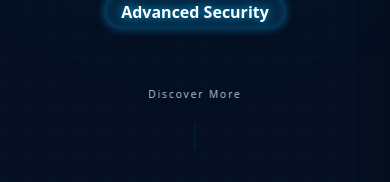
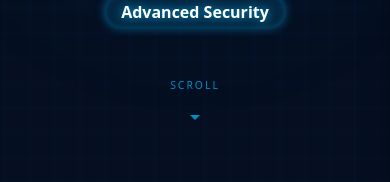
Before and after one commit to csantander93/yaffo-consulting-web, a React (Vite) app: page / in a window 390 px wide. Shown: the part 622-804 px from the top of the page. Built offline with nearby package versions, Linux system fonts and the light colour scheme; a web font is replaced by a local one.

Commit message:
section about opdate

```diff
--- a/src/components/footer/Footer.jsx
+++ b/src/components/footer/Footer.jsx
@@ -7,14 +7,14 @@ const Footer = () => {
       <div className="footer-content">
         <div className="footer-logo-section" itemScope itemType="https://schema.org/Organization">
           <a
-            href="https://yafoconsultora.com/"
+            href="/"
             target="_blank"
             rel="noopener noreferrer"
-            aria-label="Visitar sitio de Yafo Consultora"
+            aria-label="Visit Yafo Consulting's website"
           >
             <img
               src={logoYafo}
-              alt="Logo Yafo Consultora"
+              alt="Icon Yaffo Consulting"
               className="info-logo"
               itemProp="logo"
               loading="lazy"
@@ -25,7 +25,7 @@ const Footer = () => {
 
       <div className="footer-bottom">
         <p itemProp="copyrightYear">
-          &copy; {new Date().getFullYear()} <span itemProp="copyrightHolder">YAFO CONSULTORA S.R.L</span>. Todos los derechos reservados.
+          &copy; {new Date().getFullYear()} <span itemProp="copyrightHolder">YAFFO CONSULTING S.R.L</span>. All rights reserved.
         </p>
       </div>
     </footer>
--- a/src/components/intro/Intro.css
+++ b/src/components/intro/Intro.css
@@ -502,30 +502,54 @@
   100% { opacity: 1; transform: scale(0.9); }
 }
 
-/* Indicador de scroll */
-.scrolling-indicator {
+/* ---------------------------------- */
+/* NUEVO INDICADOR DE SCROLL CON FLECHA */
+/* ---------------------------------- */
+
+.scroll-down-arrow {
   position: absolute;
   bottom: 30px;
-  left: 50%; /* Añadir esta línea */
-  transform: translateX(-50%);
-  z-index: 3;
+  left: 0;
+  right: 0;
+  margin: 0 auto;
+  z-index: 10;
+  display: flex;
+  flex-direction: column;
+  align-items: center;
+  cursor: pointer;
   animation: fadeIn 0.9s 1.8s both;
+  width: fit-content;
 }
 
-.scroll-text {
-  display: block;
-  color: var(--intro-secondary-text);
-  font-size: 0.72rem;
-  margin-bottom: 4.5px;
-  letter-spacing: 1.8px;
+.scroll-hint {
+  color: var(--intro-innovative-blue);
+  font-size: 0.8rem;
+  margin-bottom: 8px;
+  letter-spacing: 2px;
+  text-transform: uppercase;
+  opacity: 0.8;
+  transition: all 0.3s ease;
 }
 
-.scroll-line {
-  height: 36px;
-  width: 0.9px;
-  margin: 0 auto;
-  background: var(--intro-innovative-blue);
-  animation: scrollLine 1.8s infinite;
+.arrow-container {
+  width: 40px;
+  height: 40px;
+  display: flex;
+  align-items: center;
+  justify-content: center;
+}
+
+.arrow {
+  color: var(--intro-innovative-blue);
+  animation: bounce 2s infinite;
+  opacity: 0.8;
+  transition: all 0.3s ease;
+}
+
+.scroll-down-arrow:hover .scroll-hint,
+.scroll-down-arrow:hover .arrow {
+  opacity: 1;
+  transform: scale(1.1);
 }
 
 @keyframes scrollLine {
@@ -580,6 +604,9 @@
     font-size: 1.35rem;
   }
   .scrolling-indicator {
+    bottom: 50px;
+  }
+  .scroll-down-arrow {
     bottom: 50px;
   }
 }
@@ -648,17 +675,17 @@
     letter-spacing: 0.8px;
   }
 
-  .scrolling-indicator {
+  .scroll-down-arrow {
     bottom: 70px;
   }
 
-  .scroll-text {
-    font-size: 0.7rem;
-    margin-bottom: 4px;
+  .scroll-hint {
+    font-size: 0.75rem;
   }
 
-  .scroll-line {
-    height: 30px;
+  .arrow-container {
+    width: 35px;
+    height: 35px;
   }
 }
 
@@ -705,8 +732,12 @@
     margin-top: 1.8rem;
   }
 
-  .scrolling-indicator {
+  .scroll-down-arrow {
     bottom: 80px;
+  }
+
+  .scroll-hint {
+    font-size: 0.7rem;
   }
 }
 
@@ -746,13 +777,16 @@
     margin-bottom: 7rem;
   }
 
-  .scrolling-indicator {
+  .scroll-down-arrow {
     bottom: 90px;
   }
-  .scroll-text {
+
+  .scroll-hint {
     font-size: 0.65rem;
   }
-  .scroll-line {
-    height: 25px;
+
+  .arrow-container {
+    width: 30px;
+    height: 30px;
   }
 }
--- a/src/components/intro/Intro.jsx
+++ b/src/components/intro/Intro.jsx
@@ -119,12 +119,47 @@ const Intro = () => {
     };
   }, [initParticles, holograms.length]);
 
-  const scrollToServices = () => {
-    const servicesSection = document.getElementById('services');
-    if (servicesSection) {
-      servicesSection.scrollIntoView({ behavior: 'smooth' });
+const scrollToSection = (sectionId) => {
+  const targetSection = document.getElementById(sectionId);
+  if (!targetSection) return; // Salir si no existe la sección
+
+  const header = document.querySelector('header');
+  const headerHeight = header ? header.offsetHeight : 0;
+  const targetPosition = targetSection.offsetTop - headerHeight;
+  const startPosition = window.pageYOffset;
+  const distance = targetPosition - startPosition;
+  const duration = Math.min(2000, Math.max(800, distance * 1.2)); // Duración dinámica
+
+  let startTime = null;
+
+  const animateScroll = (timestamp) => {
+    if (!startTime) startTime = timestamp;
+    const progress = timestamp - startTime;
+    const percentage = Math.min(progress / duration, 1);
+    const easedPercentage = easeInOutCubic(percentage);
+
+    window.scrollTo(0, startPosition + (distance * easedPercentage));
+
+    if (progress < duration) {
+      requestAnimationFrame(animateScroll);
     }
   };
+
+  const easeInOutCubic = (t) => {
+    return t < 0.5 ? 4 * t * t * t : 1 - Math.pow(-2 * t + 2, 3) / 2;
+  };
+
+  requestAnimationFrame(animateScroll);
+};
+
+// Funciones específicas que reutilizan la función genérica
+const scrollToServices = () => {
+  scrollToSection('services');
+};
+
+const scrollToSolutions = () => {
+  scrollToSection('solutions');
+};
 
   return (
     <section id="home" className={`intro-hero ${isLoaded ? 'loaded' : ''}`}>
@@ -234,9 +269,17 @@ const Intro = () => {
         </div>
       </div>
 
-      <div className="scrolling-indicator" aria-label="Scroll down">
-        <span className="scroll-text">Discover More</span>
-        <div className="scroll-line"></div>
+      <div
+        className="scroll-down-arrow"
+        aria-label="Desplázate hacia abajo"
+        onClick={scrollToSolutions}
+      >
+        <span className="scroll-hint">Scroll</span>
+        <div className="arrow-container">
+          <svg className="arrow" viewBox="0 0 24 24" width="24" height="24">
+            <path d="M7 10l5 5 5-5z" fill="currentColor" />
+          </svg>
+        </div>
       </div>
     </section>
   );
```
